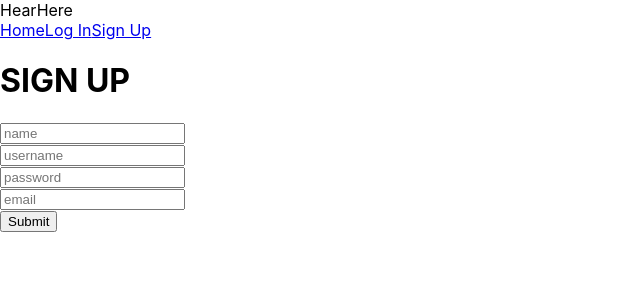
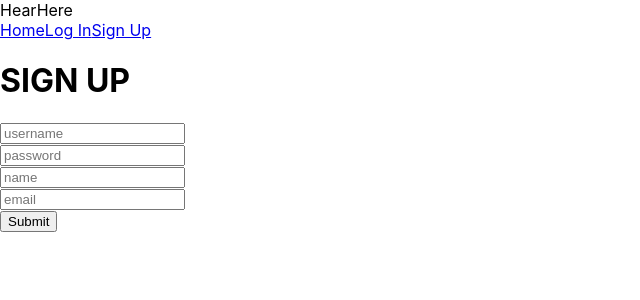
Before and after one commit to sgaggen/soham-gaggenapally-capstone, a React (Create React App) app in the folder client/: page /signup in a window 1280 px wide. Shown: the top 300 px of the page, without its empty margins (0-640 px from the left). Built offline with nearby package versions, Linux system fonts and the light colour scheme.

Commit message:
Reorder form fields in sign up page

```diff
--- a/client/src/pages/SignUpPage/SignUpPage.js
+++ b/client/src/pages/SignUpPage/SignUpPage.js
@@ -38,13 +38,13 @@ function SignUpPage() {
             <h1>SIGN UP</h1>
             <form onSubmit={handleSignup}>
                 <div>
-                    <input type="text" name="name" placeholder="name" />
-                </div>
-                <div>
                     <input type="text" name="username" placeholder="username" />
                 </div>
                 <div>
                     <input type="password" name="password" placeholder="password" />
+                </div>
+                <div>
+                    <input type="text" name="name" placeholder="name" />
                 </div>
                 <div>
                     <input type="text" name="email" placeholder="email" />
```
